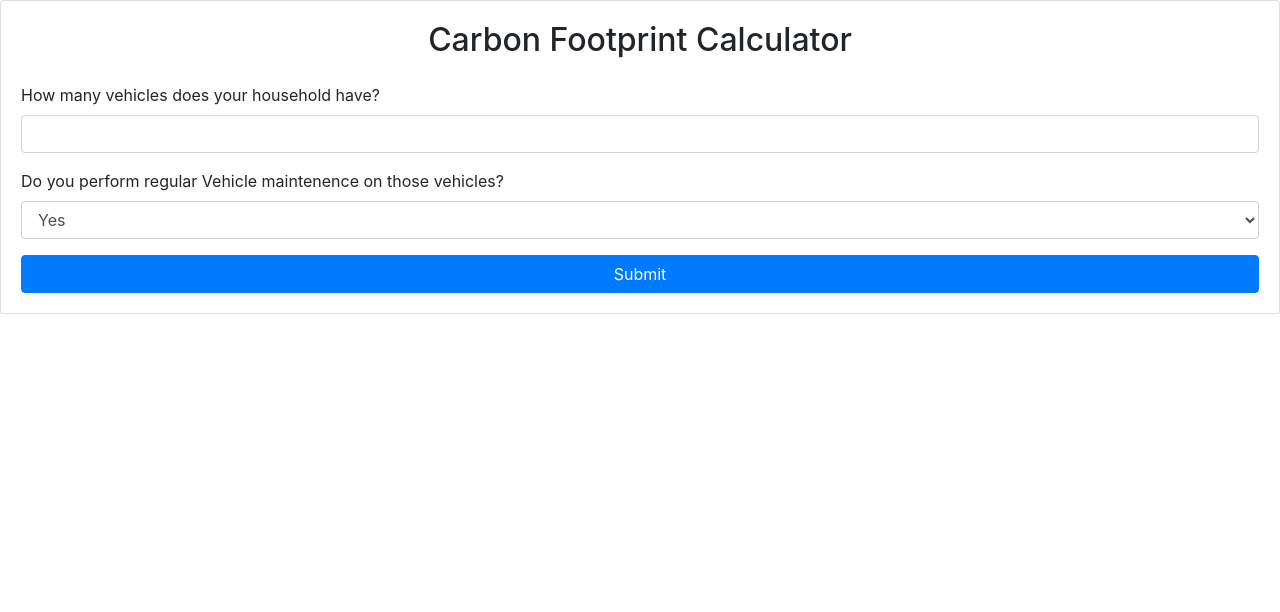
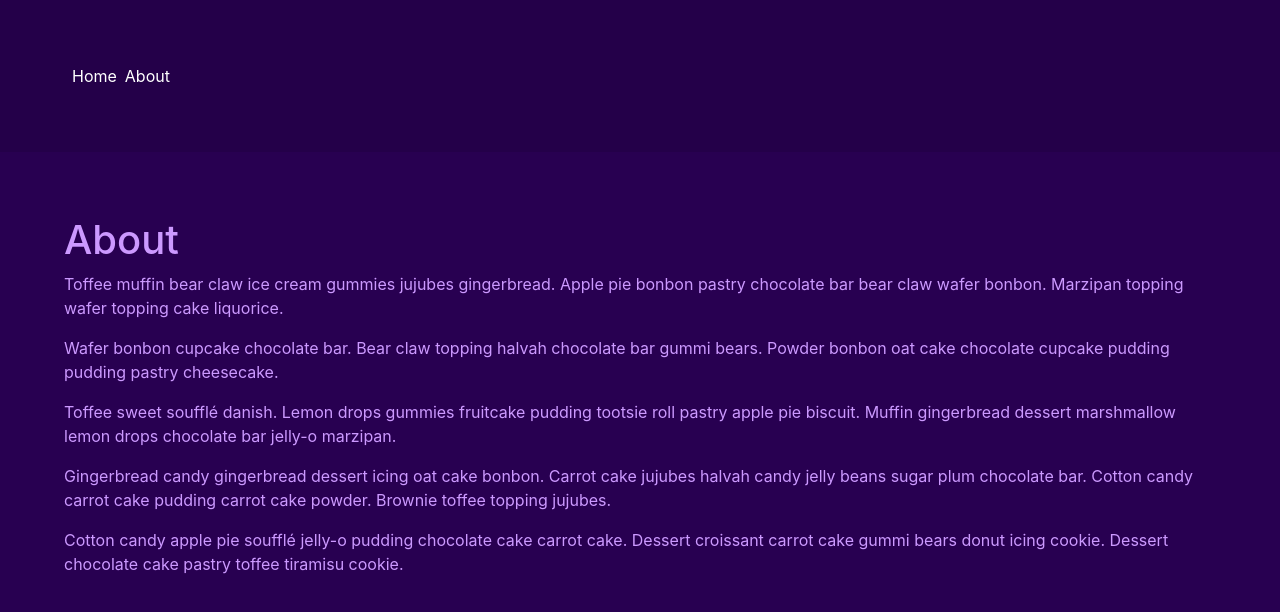
Before and after one commit to pabernab/CarbonFootprint, a React (Create React App) app in the folder carbonfootprint/: page /about in a window 1280 px wide. Shown: the top 612 px of the page. Built offline with nearby package versions, Linux system fonts and the light colour scheme.

Commit message:
add transition on pages

```diff
--- a/carbonfootprint/package.json
+++ b/carbonfootprint/package.json
@@ -12,7 +12,10 @@
     "react-dom": "^17.0.2",
     "react-router-dom": "^5.2.0",
     "react-scripts": "4.0.3",
-    "web-vitals": "^1.1.1"
+    "web-vitals": "^1.1.1",
+    "react-transition-group": "2.2.1",
+    "prop-types": "15.6.0",
+    "classnames": "2.2.5"
   },
   "scripts": {
     "start": "react-scripts start",
--- a/carbonfootprint/src/App.js
+++ b/carbonfootprint/src/App.js
@@ -1,60 +1,53 @@
-import React, { useRef, useState } from "react"
-import { Form, Button, Card } from "react-bootstrap"
-import "bootstrap/dist/css/bootstrap.css"
+import React from "react";
+import { Route, Switch, BrowserRouter } from "react-router-dom";
+import { CSSTransition, TransitionGroup } from "react-transition-group";
+import "bootstrap/dist/css/bootstrap.css";
+import "./style.css";
+import Nav from "./components/Nav";
+import Home from "./components/Home";
+import About from "./components/About";
 
-var ReactDOM = require('react-dom');
-
+// Does the user's browser support the HTML5 history API?
+// If the user's browser doesn't support the HTML5 history API then we
+// will force full page refreshes on each page change.
+const supportsHistory = "pushState" in window.history;
 
 function App() {
-
-  const Q1Ref = useRef()
-  const Q2Ref = useRef()
-
-  const [loading, setLoading] = useState(false)
-
-  async function handleSubmit(e) {
-    e.preventDefault()
-
-    //Do the formula
-    setLoading(true)
-    const results = Q1Ref.current.value
-
-    const element = <h1>Results: {results} </h1> ;
-    ReactDOM.render(element, document.getElementById('Results'));
-
-    setLoading(false)
-  }
-
-
   return (
-
-    <>
-      <Card>
-        <Card.Body>
-          <h2 className="text-center mb-4">Carbon Footprint Calculator</h2>
-          <Form onSubmit={handleSubmit}>
-            <Form.Group id="email">
-              <Form.Label>How many vehicles does your household have?</Form.Label>
-              <Form.Control type="Text" ref={Q1Ref} required />
-            </Form.Group>
-            <Form.Group id="password">
-              <Form.Label>Do you perform regular Vehicle maintenence on those vehicles?</Form.Label>
-              <Form.Control as="select" ref ={Q2Ref} defaultValue = "Yes">
-                    <option>Yes</option>
-                    <option>No</option>
-                </Form.Control>
-            </Form.Group>
-            <Button disabled={loading} className="w-100" type="submit">
-              Submit
-            </Button>
-          </Form>
-        </Card.Body>
-      </Card>
-
-      <div id="Results" className="w-100 text-center mt-2"></div>
-
-    </>
-
+    <BrowserRouter forceRefresh={!supportsHistory}>
+      <div>
+        <Nav />
+        <main>
+          <Route
+            render={({ location }) => {
+              const { pathname } = location;
+              return (
+                <TransitionGroup>
+                  <CSSTransition
+                    key={pathname}
+                    classNames="page"
+                    timeout={{
+                      enter: 1000,
+                      exit: 1000,
+                    }}
+                  >
+                    <Route
+                      location={location}
+                      render={() => (
+                        <Switch>
+                          <Route exact path="/" component={Home} />
+                          <Route path="/about" component={About} />
+                        </Switch>
+                      )}
+                    />
+                  </CSSTransition>
+                </TransitionGroup>
+              );
+            }}
+          />
+        </main>
+      </div>
+    </BrowserRouter>
   );
 }
 
--- /dev/null
+++ b/carbonfootprint/src/components/About.js
@@ -0,0 +1,36 @@
+import React from "react";
+import Page from "./Page";
+
+export default function About(props) {
+  return (
+    <Page color="#cc99ff" background="#280051">
+      <h1>About</h1>
+
+      <p>
+        Toffee muffin bear claw ice cream gummies jujubes gingerbread. Apple pie
+        bonbon pastry chocolate bar bear claw wafer bonbon. Marzipan topping
+        wafer topping cake liquorice.
+      </p>
+      <p>
+        Wafer bonbon cupcake chocolate bar. Bear claw topping halvah chocolate
+        bar gummi bears. Powder bonbon oat cake chocolate cupcake pudding
+        pudding pastry cheesecake.
+      </p>
+      <p>
+        Toffee sweet soufflé danish. Lemon drops gummies fruitcake pudding
+        tootsie roll pastry apple pie biscuit. Muffin gingerbread dessert
+        marshmallow lemon drops chocolate bar jelly-o marzipan.
+      </p>
+      <p>
+        Gingerbread candy gingerbread dessert icing oat cake bonbon. Carrot cake
+        jujubes halvah candy jelly beans sugar plum chocolate bar. Cotton candy
+        carrot cake pudding carrot cake powder. Brownie toffee topping jujubes.
+      </p>
+      <p>
+        Cotton candy apple pie soufflé jelly-o pudding chocolate cake carrot
+        cake. Dessert croissant carrot cake gummi bears donut icing cookie.
+        Dessert chocolate cake pastry toffee tiramisu cookie.
+      </p>
+    </Page>
+  );
+}
--- a/carbonfootprint/src/App.css
+++ b/carbonfootprint/src/components/Home.css
@@ -21,7 +21,7 @@
   align-items: center;
   justify-content: center;
   font-size: calc(10px + 2vmin);
-  color: white;
+  color: black;
 }
 
 .App-link {
--- /dev/null
+++ b/carbonfootprint/src/components/Home.js
@@ -0,0 +1,59 @@
+import React, { useRef, useState } from "react";
+import ReactDOM from "react-dom";
+import { Form, Button, Card } from "react-bootstrap";
+import Page from "./Page";
+import "bootstrap/dist/css/bootstrap.css";
+
+function Home() {
+  const Q1Ref = useRef();
+  const Q2Ref = useRef();
+
+  const [loading, setLoading] = useState(false);
+
+  async function handleSubmit(e) {
+    e.preventDefault();
+
+    //Do the formula
+    setLoading(true);
+    const results = Q1Ref.current.value;
+
+    const element = <h1>Results: {results} </h1>;
+    ReactDOM.render(element, document.getElementById("Results"));
+
+    setLoading(false);
+  }
+
+  return (
+    <Page>
+      <Card>
+        <Card.Body style={{ color: "black" }}>
+          <h2 className="text-center mb-4">Carbon Footprint Calculator</h2>
+          <Form onSubmit={handleSubmit}>
+            <Form.Group id="email">
+              <Form.Label>
+                How many vehicles does your household have?
+              </Form.Label>
+              <Form.Control type="Text" ref={Q1Ref} required />
+            </Form.Group>
+            <Form.Group id="password">
+              <Form.Label>
+                Do you perform regular Vehicle maintenence on those vehicles?
+              </Form.Label>
+              <Form.Control as="select" ref={Q2Ref} defaultValue="Yes">
+                <option>Yes</option>
+                <option>No</option>
+              </Form.Control>
+            </Form.Group>
+            <Button disabled={loading} className="w-100" type="submit">
+              Submit
+            </Button>
+          </Form>
+        </Card.Body>
+      </Card>
+
+      <div id="Results" className="w-100 text-center mt-2"></div>
+    </Page>
+  );
+}
+
+export default Home;
--- /dev/null
+++ b/carbonfootprint/src/components/Nav.js
@@ -0,0 +1,27 @@
+import React from "react";
+import Link from "react-router-dom/Link";
+
+export default function Nav() {
+  return (
+    <nav className="nav">
+      <Link
+        to={{
+          pathname: "/",
+          state: { prev: false },
+        }}
+        className="nav__link"
+      >
+        Home
+      </Link>
+      <Link
+        to={{
+          pathname: "/about",
+          state: { prev: true },
+        }}
+        className="nav__link"
+      >
+        About
+      </Link>
+    </nav>
+  );
+}
--- /dev/null
+++ b/carbonfootprint/src/components/Page.js
@@ -0,0 +1,35 @@
+import React from "react";
+import PropTypes from "prop-types";
+import classNames from "classnames";
+import { withRouter } from "react-router-dom";
+
+function Page({ children, color, background, location: { state } }) {
+  const cx = classNames({
+    page: true,
+    "page--prev": state && state.prev,
+  });
+  return (
+    <section
+      className={cx}
+      style={{
+        color,
+        background,
+      }}
+    >
+      {children}
+    </section>
+  );
+}
+
+Page.propTypes = {
+  children: PropTypes.node.isRequired,
+  color: PropTypes.string,
+  background: PropTypes.string,
+};
+
+Page.defaultProps = {
+  color: "#fff",
+  background: "#223",
+};
+
+export default withRouter(Page);
--- /dev/null
+++ b/carbonfootprint/src/style.css
@@ -0,0 +1,72 @@
+/* Base */
+* {
+  box-sizing: border-box;
+}
+
+body {
+  background: #223;
+  color: #fff;
+  font-family: -apple-system, BlinkMacSystemFont, "Segoe UI", Roboto,
+    Oxygen-Sans, Ubuntu, Cantarell, "Helvetica Neue", sans-serif;
+  line-height: 1.5;
+  margin: 0;
+  padding: 0;
+}
+
+/* Nav */
+.nav {
+  background: rgba(0, 0, 0, 0.1);
+  padding: 5%;
+  position: fixed;
+  text-align: right;
+  top: 0;
+  width: 100%;
+  z-index: 1;
+}
+
+.nav__link {
+  color: #fff;
+  margin-left: 0.5em;
+  text-decoration: none;
+}
+
+/* Page */
+
+.page {
+  height: 100vh;
+  padding: calc(15% + 1.5em) 5% 5%;
+  overflow-y: auto;
+  position: fixed;
+  top: 0;
+  width: 100%;
+  -webkit-overflow-scrolling: touch;
+  transition: transform 1s ease-in-out;
+}
+
+.page-enter {
+  transform: translate(-100%, 0);
+}
+
+.page-enter-active {
+  transform: translate(0, 0);
+}
+
+.page-exit {
+  transform: translate(-100%, 0);
+}
+
+.page--prev.page-enter {
+  transform: translate(100%, 0);
+}
+
+.page--prev.page-enter-active {
+  transform: translate(0, 0);
+}
+
+.page--prev.page-exit {
+  transform: translate(100%, 0);
+}
+
+.page h1 {
+  margin-top: 0;
+}
```
Also changed, not shown: 1 other file (tests, documents, lock files or other folders).
